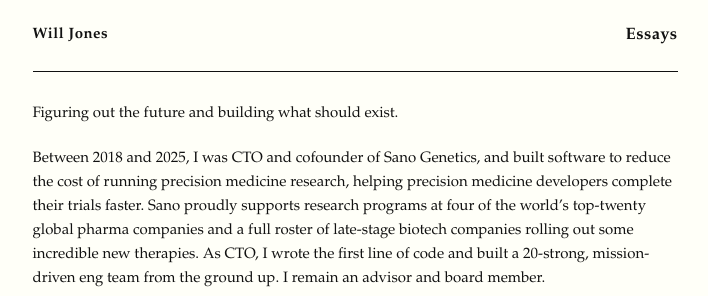
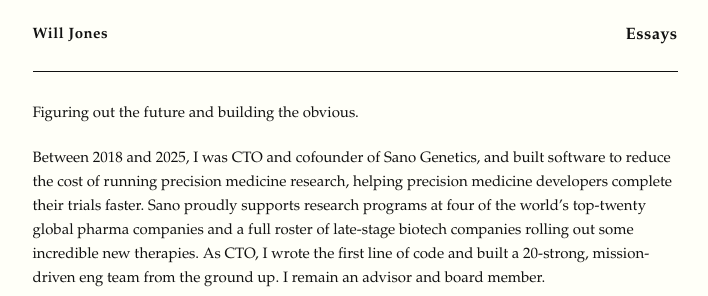
Before and after one commit to willgdjones/willgdjones.github.io, a Jekyll site: the page built from index.md, in a window 1280 px wide. Shown: the top 296 px of the page, without its empty margins (285-993 px from the left). Built offline with Jekyll 4.4.1, drawn with Linux system fonts in a browser that asks for light colours.

Commit message:
feat: update tagline in index.md for clarity and impact

```diff
--- a/index.md
+++ b/index.md
@@ -6,7 +6,7 @@ layout: home
 title: Home
 ---
 
-Figuring out the future and building what should exist.
+Figuring out the future and building the obvious.
 
 Between 2018 and 2025, I was CTO and cofounder of Sano Genetics, and built software to reduce the cost of running precision medicine research, helping precision medicine developers complete their trials faster. Sano proudly supports research programs at four of the world’s top-twenty global pharma companies and a full roster of late-stage biotech companies rolling out some incredible new therapies. As CTO, I wrote the first line of code and built a 20-strong, mission-driven eng team from the ground up.  I remain an advisor and board member.
 
```
